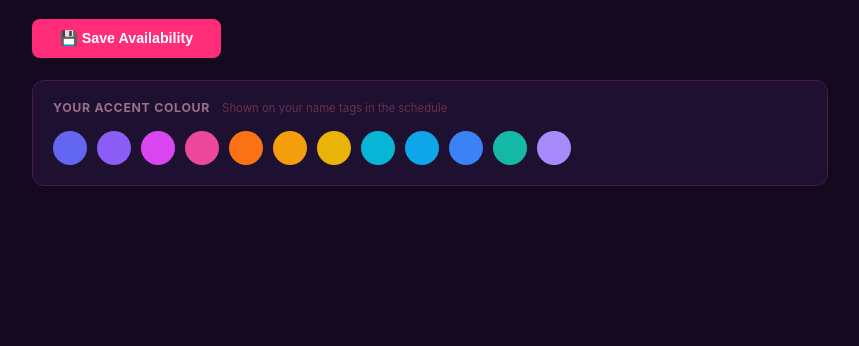
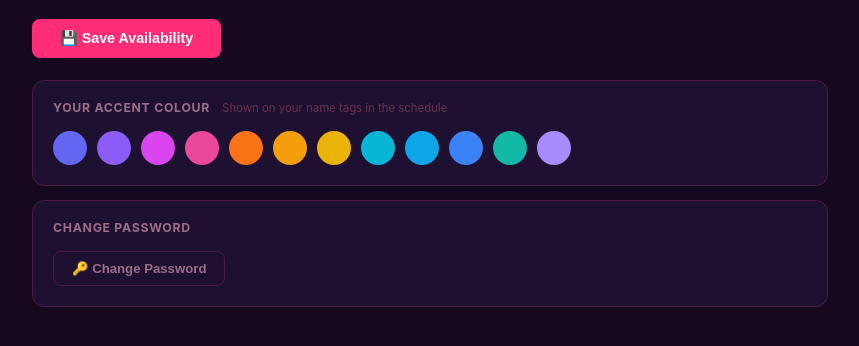
Before and after one commit to MustafaKhan-007/spati-scheduler, a Flask app: template templates/employee_dashboard.html in a window 1280 px wide. Shown: the part 261-607 px from the top of the page, without its empty margins (210-1069 px from the left). Run offline with Flask 3, Linux system fonts and the light colour scheme; the template is opened without the code that fills it, so the values that code supplies are empty.

Commit message:
password changing option

```diff
--- a/routes/employee.py
+++ b/routes/employee.py
@@ -9,7 +9,7 @@ from flask_login import login_required, current_user
 
 import re
 
-from models import db, Availability
+from models import db, User, Availability
 from translations import get_t
 
 employee_bp = Blueprint("employee", __name__, url_prefix="/employee")
@@ -143,3 +143,28 @@ def handle_accent_color():
     current_user.accent_color = color
     db.session.commit()
     return jsonify({"status": "ok", "accent_color": color})
+
+
+@employee_bp.route("/change-password", methods=["POST"])
+@login_required
+@employee_required
+def change_password():
+    from werkzeug.security import check_password_hash, generate_password_hash
+    data = request.get_json() or {}
+
+    current_pw  = data.get("current_password", "")
+    new_pw      = data.get("new_password", "")
+    confirm_pw  = data.get("confirm_password", "")
+
+    if not check_password_hash(current_user.password_hash, current_pw):
+        return jsonify({"error": "wrong_current"}), 400
+
+    if len(new_pw) < 6:
+        return jsonify({"error": "too_short"}), 400
+
+    if new_pw != confirm_pw:
+        return jsonify({"error": "mismatch"}), 400
+
+    current_user.password_hash = generate_password_hash(new_pw)
+    db.session.commit()
+    return jsonify({"status": "ok"})
--- a/static/style.css
+++ b/static/style.css
@@ -861,6 +861,23 @@ small { font-size: 0.78em; }
 /* ============================================================
    EMPLOYEE MANAGEMENT — ADD BUTTON & REMOVE BUTTON
    ============================================================ */
+.btn-change-pw {
+  padding: 9px 18px;
+  background: transparent;
+  border: 1px solid var(--border);
+  border-radius: var(--radius);
+  color: var(--text-muted);
+  font-size: 0.88rem;
+  font-weight: 600;
+  cursor: pointer;
+  transition: border-color 0.15s, color 0.15s, background 0.15s;
+}
+.btn-change-pw:hover {
+  border-color: var(--accent);
+  color: var(--accent);
+  background: rgba(255,45,120,0.08);
+}
+
 .btn-add-employee {
   width: 100%;
   padding: 9px 12px;
--- a/templates/employee_dashboard.html
+++ b/templates/employee_dashboard.html
@@ -92,10 +92,46 @@
       </div>
     </div>
 
+    <!-- ── Change password ─────────────────────────────────── -->
+    <div class="accent-picker-card" style="margin-top:14px;">
+      <div class="accent-picker-header">
+        <span class="accent-picker-title">{{ t.change_password_title }}</span>
+      </div>
+      <button id="open-change-pw-btn" class="btn-change-pw">🔑 {{ t.change_password_btn }}</button>
+    </div>
+
     <div id="toast" class="toast" style="display:none;"></div>
   </main>
 
 </div>
+
+<!-- ── Change Password Modal ──────────────────────────────────────────── -->
+<div id="change-pw-modal" class="modal-overlay" style="display:none">
+  <div class="modal-card">
+    <h2 class="modal-title">{{ t.change_password_title }}</h2>
+
+    <div class="modal-field">
+      <label>{{ t.pw_current }}</label>
+      <input id="pw-current" type="password" class="modal-input" autocomplete="current-password" />
+    </div>
+    <div class="modal-field">
+      <label>{{ t.pw_new }}</label>
+      <input id="pw-new" type="password" class="modal-input" autocomplete="new-password" />
+    </div>
+    <div class="modal-field">
+      <label>{{ t.pw_confirm }}</label>
+      <input id="pw-confirm" type="password" class="modal-input" autocomplete="new-password" />
+    </div>
+
+    <p id="pw-error" class="modal-error" style="display:none"></p>
+
+    <div class="modal-actions">
+      <button id="change-pw-cancel" class="modal-btn modal-btn-cancel">{{ t.cancel }}</button>
+      <button id="change-pw-submit" class="modal-btn modal-btn-confirm">{{ t.change_password_btn }}</button>
+    </div>
+  </div>
+</div>
+
 {% endblock %}
 
 {% block scripts %}
@@ -109,7 +145,70 @@
     toast_colour_saved: "{{ t.toast_colour_saved | e }}",
     toast_colour_err:   "{{ t.toast_colour_err | e }}",
     conflict_msg:       "{{ t.conflict_msg | e }}",
+    pw_changed:         "{{ t.pw_changed | e }}",
+    pw_wrong_current:   "{{ t.pw_wrong_current | e }}",
+    pw_too_short:       "{{ t.pw_too_short | e }}",
+    pw_mismatch:        "{{ t.pw_mismatch | e }}",
+    pw_error:           "{{ t.pw_error | e }}",
   };
+
+  // ── Change password modal ──────────────────────────────────
+  (function () {
+    var modal     = document.getElementById("change-pw-modal");
+    var openBtn   = document.getElementById("open-change-pw-btn");
+    var cancelBtn = document.getElementById("change-pw-cancel");
+    var submitBtn = document.getElementById("change-pw-submit");
+    var errEl     = document.getElementById("pw-error");
+
+    function open()  {
+      document.getElementById("pw-current").value = "";
+      document.getElementById("pw-new").value     = "";
+      document.getElementById("pw-confirm").value = "";
+      errEl.style.display = "none";
+      modal.style.display = "flex";
+    }
+    function close() { modal.style.display = "none"; }
+
+    openBtn.addEventListener("click", open);
+    cancelBtn.addEventListener("click", close);
+    modal.addEventListener("click", function (e) { if (e.target === modal) close(); });
+
+    submitBtn.addEventListener("click", function () {
+      errEl.style.display = "none";
+      submitBtn.disabled  = true;
+
+      fetch("/employee/change-password", {
+        method:  "POST",
+        headers: { "Content-Type": "application/json" },
+        body: JSON.stringify({
+          current_password: document.getElementById("pw-current").value,
+          new_password:     document.getElementById("pw-new").value,
+          confirm_password: document.getElementById("pw-confirm").value,
+        }),
+      })
+        .then(function (r) { return r.json().then(function (d) { return { ok: r.ok, d: d }; }); })
+        .then(function (res) {
+          submitBtn.disabled = false;
+          if (res.ok) {
+            close();
+            var toast = document.getElementById("toast");
+            toast.textContent = T.pw_changed;
+            toast.className   = "toast toast-success";
+            toast.style.display = "inline-block";
+            setTimeout(function () { toast.style.display = "none"; }, 3500);
+          } else {
+            var map = { wrong_current: T.pw_wrong_current, too_short: T.pw_too_short, mismatch: T.pw_mismatch };
+            errEl.textContent   = map[res.d.error] || T.pw_error;
+            errEl.style.display = "block";
+          }
+        })
+        .catch(function () {
+          submitBtn.disabled = false;
+          errEl.textContent   = T.pw_error;
+          errEl.style.display = "block";
+        });
+    });
+  })();
 </script>
 <script src="{{ url_for('static', filename='calendar.js') }}"></script>
 {% endblock %}
--- a/translations.py
+++ b/translations.py
@@ -85,6 +85,17 @@ TRANSLATIONS = {
         "emp_username_taken":    "✗ That username is already taken.",
         "remove_emp_confirm_msg": "Remove {name} from the system?",
         "remove_employee_warn":  "This will also delete all their shifts and availability records.",
+
+        "change_password_title": "Change Password",
+        "change_password_btn":   "Change Password",
+        "pw_current":            "Current Password",
+        "pw_new":                "New Password",
+        "pw_confirm":            "Confirm New Password",
+        "pw_changed":            "✓ Password changed successfully.",
+        "pw_wrong_current":      "✗ Current password is incorrect.",
+        "pw_too_short":          "✗ New password must be at least 6 characters.",
+        "pw_mismatch":           "✗ New passwords do not match.",
+        "pw_error":              "✗ Something went wrong. Please try again.",
     },
 
     # ── German ────────────────────────────────────────────────
@@ -156,6 +167,17 @@ TRANSLATIONS = {
         "emp_username_taken":    "✗ Dieser Benutzername ist bereits vergeben.",
         "remove_emp_confirm_msg": "{name} aus dem System entfernen?",
         "remove_employee_warn":  "Dabei werden alle Schichten und Verfügbarkeiten gelöscht.",
+
+        "change_password_title": "Passwort ändern",
+        "change_password_btn":   "Passwort ändern",
+        "pw_current":            "Aktuelles Passwort",
+        "pw_new":                "Neues Passwort",
+        "pw_confirm":            "Neues Passwort bestätigen",
+        "pw_changed":            "✓ Passwort erfolgreich geändert.",
+        "pw_wrong_current":      "✗ Das aktuelle Passwort ist falsch.",
+        "pw_too_short":          "✗ Das neue Passwort muss mindestens 6 Zeichen lang sein.",
+        "pw_mismatch":           "✗ Die neuen Passwörter stimmen nicht überein.",
+        "pw_error":              "✗ Etwas ist schiefgelaufen. Bitte erneut versuchen.",
     },
 
     # ── Turkish ───────────────────────────────────────────────
@@ -227,6 +249,17 @@ TRANSLATIONS = {
         "emp_username_taken":    "✗ Bu kullanıcı adı zaten alınmış.",
         "remove_emp_confirm_msg": "{name} sistemden kaldırılsın mı?",
         "remove_employee_warn":  "Tüm vardiyaları ve müsaitlik kayıtları da silinecek.",
+
+        "change_password_title": "Şifreyi Değiştir",
+        "change_password_btn":   "Şifreyi Değiştir",
+        "pw_current":            "Mevcut Şifre",
+        "pw_new":                "Yeni Şifre",
+        "pw_confirm":            "Yeni Şifreyi Onayla",
+        "pw_changed":            "✓ Şifre başarıyla değiştirildi.",
+        "pw_wrong_current":      "✗ Mevcut şifre yanlış.",
+        "pw_too_short":          "✗ Yeni şifre en az 6 karakter olmalıdır.",
+        "pw_mismatch":           "✗ Yeni şifreler eşleşmiyor.",
+        "pw_error":              "✗ Bir şeyler ters gitti. Lütfen tekrar deneyin.",
     },
 }
 
```
